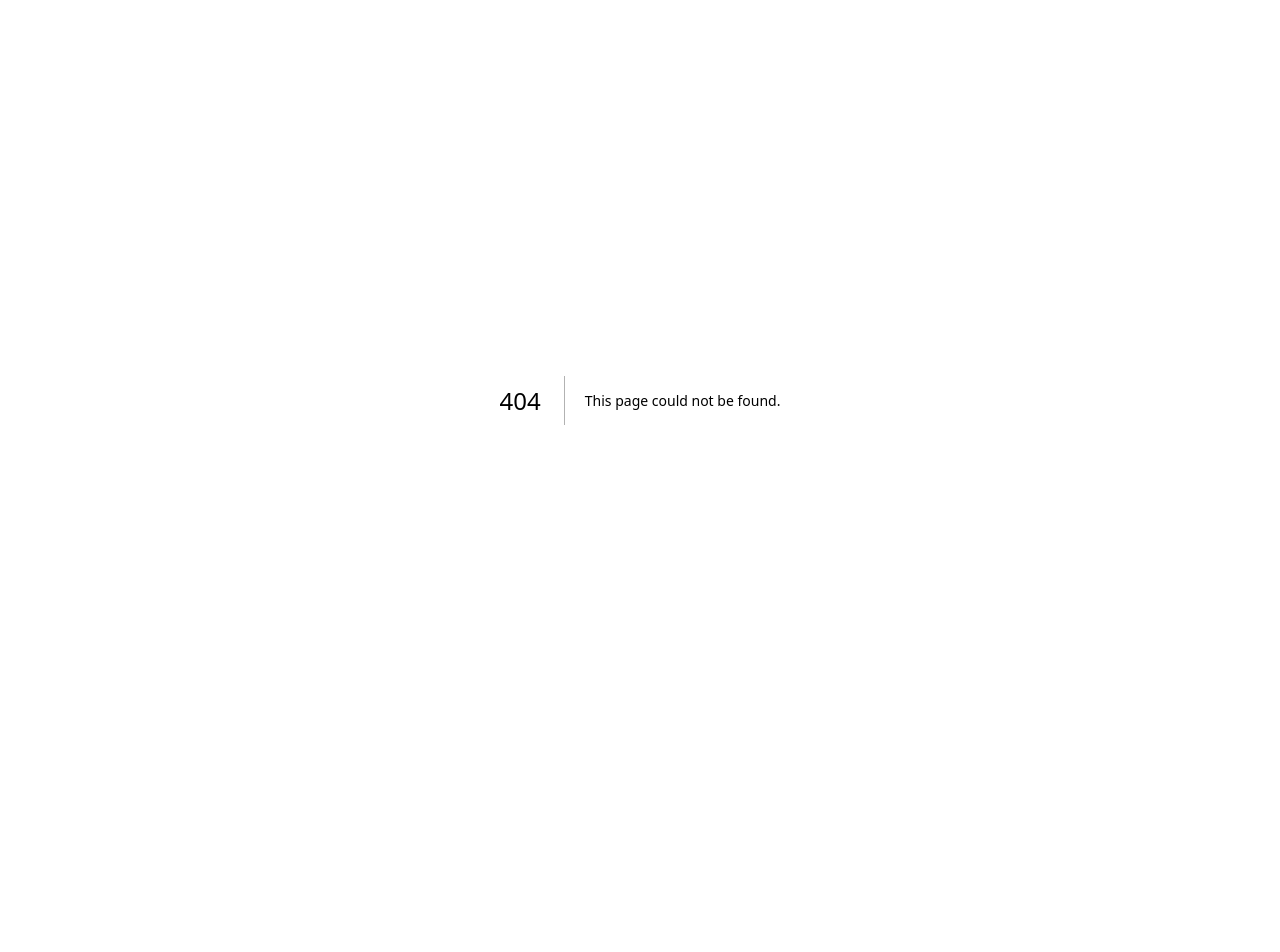
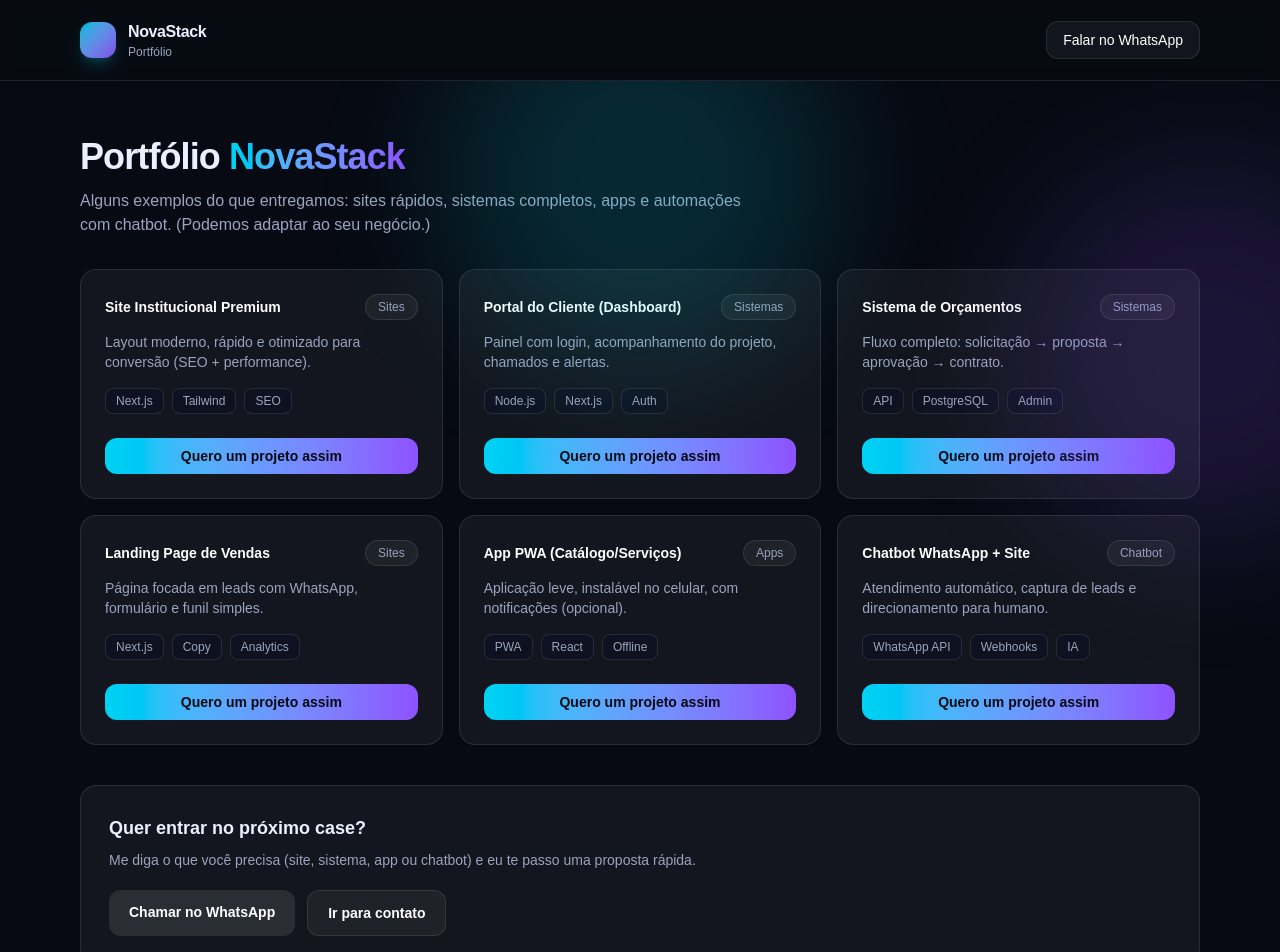
Before and after one commit to gonzagafilho/novastack, a Next.js app in the folder site/: page /portfolio in a window 1280 px wide. Before the commit this address had no page. Shown: the top 952 px of the page. Before the commit the page ends 800 px from the top, so only its background shows below. Built offline with nearby package versions, Linux system fonts and the light colour scheme.

Commit message:
feat: adiciona pagina de portfolio

```diff
--- a/site/app/page.tsx
+++ b/site/app/page.tsx
@@ -1,6 +1,5 @@
 export default function Home() {
  const whatsapp = "https://wa.me/5561996088711?text=Ol%C3%A1%21%20Quero%20um%20or%C3%A7amento%20na%20NovaStack%20(Desenvolvimento).";
-
 
   return (
     <main className="min-h-screen bg-[#070A12] text-[#EAF0FF]">
@@ -20,6 +19,7 @@ export default function Home() {
             <a className="hover:text-white" href="#portfolio">Portfólio</a>
             <a className="hover:text-white" href="#planos">Planos</a>
             <a className="hover:text-white" href="#contato">Contato</a>
+            <a className="hover:text-white" href="/portfolio">Portfólio</a>
           </nav>
 
           <div className="flex items-center gap-3">
--- /dev/null
+++ b/site/app/portfolio/page.tsx
@@ -0,0 +1,155 @@
+const cases = [
+  {
+    title: "Site Institucional Premium",
+    tag: "Sites",
+    desc: "Layout moderno, rápido e otimizado para conversão (SEO + performance).",
+    tech: ["Next.js", "Tailwind", "SEO"],
+  },
+  {
+    title: "Portal do Cliente (Dashboard)",
+    tag: "Sistemas",
+    desc: "Painel com login, acompanhamento do projeto, chamados e alertas.",
+    tech: ["Node.js", "Next.js", "Auth"],
+  },
+  {
+    title: "Sistema de Orçamentos",
+    tag: "Sistemas",
+    desc: "Fluxo completo: solicitação → proposta → aprovação → contrato.",
+    tech: ["API", "PostgreSQL", "Admin"],
+  },
+  {
+    title: "Landing Page de Vendas",
+    tag: "Sites",
+    desc: "Página focada em leads com WhatsApp, formulário e funil simples.",
+    tech: ["Next.js", "Copy", "Analytics"],
+  },
+  {
+    title: "App PWA (Catálogo/Serviços)",
+    tag: "Apps",
+    desc: "Aplicação leve, instalável no celular, com notificações (opcional).",
+    tech: ["PWA", "React", "Offline"],
+  },
+  {
+    title: "Chatbot WhatsApp + Site",
+    tag: "Chatbot",
+    desc: "Atendimento automático, captura de leads e direcionamento para humano.",
+    tech: ["WhatsApp API", "Webhooks", "IA"],
+  },
+];
+
+export default function PortfolioPage() {
+  const whatsapp =
+    "https://wa.me/5561996088711?text=Ol%C3%A1%21%20Quero%20ver%20mais%20cases%20da%20NovaStack%20e%20pedir%20um%20or%C3%A7amento.";
+
+  return (
+    <main className="min-h-screen bg-[#070A12] text-[#EAF0FF]">
+      <header className="border-b border-white/10 bg-[#070A12]/80 backdrop-blur">
+        <div className="mx-auto flex max-w-6xl items-center justify-between px-4 py-5">
+          <a href="/" className="flex items-center gap-3">
+            <div className="h-9 w-9 rounded-xl bg-gradient-to-br from-cyan-400/90 to-violet-500/90 shadow-lg shadow-cyan-400/20" />
+            <div className="leading-tight">
+              <div className="text-base font-semibold tracking-tight">NovaStack</div>
+              <div className="text-xs text-[#9AA4BF]">Portfólio</div>
+            </div>
+          </a>
+
+          <div className="flex items-center gap-3">
+            <a
+              href={whatsapp}
+              className="rounded-xl border border-white/10 bg-white/5 px-4 py-2 text-sm text-white hover:bg-white/10"
+            >
+              Falar no WhatsApp
+            </a>
+          </div>
+        </div>
+      </header>
+
+      <section className="relative overflow-hidden">
+        <div className="pointer-events-none absolute inset-0">
+          <div className="absolute -top-24 left-1/2 h-96 w-96 -translate-x-1/2 rounded-full bg-cyan-400/15 blur-3xl" />
+          <div className="absolute top-20 right-[-120px] h-96 w-96 rounded-full bg-violet-500/15 blur-3xl" />
+        </div>
+
+        <div className="mx-auto max-w-6xl px-4 py-14">
+          <h1 className="text-3xl font-bold tracking-tight md:text-4xl">
+            Portfólio <span className="bg-gradient-to-r from-cyan-400 to-violet-500 bg-clip-text text-transparent">NovaStack</span>
+          </h1>
+          <p className="mt-3 max-w-2xl text-[#9AA4BF]">
+            Alguns exemplos do que entregamos: sites rápidos, sistemas completos, apps e automações com chatbot.
+            (Podemos adaptar ao seu negócio.)
+          </p>
+
+          <div className="mt-8 grid gap-4 md:grid-cols-3">
+            {cases.map((c) => (
+              <div
+                key={c.title}
+                className="rounded-2xl border border-white/10 bg-white/5 p-6 hover:bg-white/10"
+              >
+                <div className="flex items-center justify-between">
+                  <div className="text-sm font-semibold text-white">{c.title}</div>
+                  <span className="rounded-full border border-white/10 bg-white/5 px-3 py-1 text-xs text-[#9AA4BF]">
+                    {c.tag}
+                  </span>
+                </div>
+
+                <div className="mt-3 text-sm text-[#9AA4BF]">{c.desc}</div>
+
+                <div className="mt-4 flex flex-wrap gap-2">
+                  {c.tech.map((t) => (
+                    <span
+                      key={t}
+                      className="rounded-lg border border-white/10 bg-[#0D1224]/60 px-2.5 py-1 text-xs text-[#9AA4BF]"
+                    >
+                      {t}
+                    </span>
+                  ))}
+                </div>
+
+                <a
+                  href={whatsapp}
+                  className="mt-6 inline-flex w-full items-center justify-center rounded-xl bg-gradient-to-r from-cyan-400 to-violet-500 px-4 py-2 text-sm font-semibold text-[#070A12] hover:opacity-90"
+                >
+                  Quero um projeto assim
+                </a>
+              </div>
+            ))}
+          </div>
+
+          <div className="mt-10 rounded-2xl border border-white/10 bg-white/5 p-7">
+            <div className="text-lg font-semibold">Quer entrar no próximo case?</div>
+            <div className="mt-2 text-sm text-[#9AA4BF]">
+              Me diga o que você precisa (site, sistema, app ou chatbot) e eu te passo uma proposta rápida.
+            </div>
+            <div className="mt-5 flex flex-wrap gap-3">
+              <a
+                href={whatsapp}
+                className="rounded-xl bg-white/10 px-5 py-3 text-sm font-semibold text-white hover:bg-white/15"
+              >
+                Chamar no WhatsApp
+              </a>
+              <a
+                href="/#contato"
+                className="rounded-xl border border-white/10 bg-white/5 px-5 py-3 text-sm font-semibold text-white hover:bg-white/10"
+              >
+                Ir para contato
+              </a>
+            </div>
+          </div>
+        </div>
+      </section>
+
+      <footer className="border-t border-white/10 py-10">
+        <div className="mx-auto max-w-6xl px-4 text-sm text-[#9AA4BF]">
+          <div className="flex flex-col gap-2 md:flex-row md:items-center md:justify-between">
+            <div>© {new Date().getFullYear()} NovaStack Desenvolvimento.</div>
+            <div className="flex gap-4">
+              <a className="hover:text-white" href="/">Início</a>
+              <a className="hover:text-white" href="/#servicos">Serviços</a>
+              <a className="hover:text-white" href="/#planos">Planos</a>
+            </div>
+          </div>
+        </div>
+      </footer>
+    </main>
+  );
+}
```
